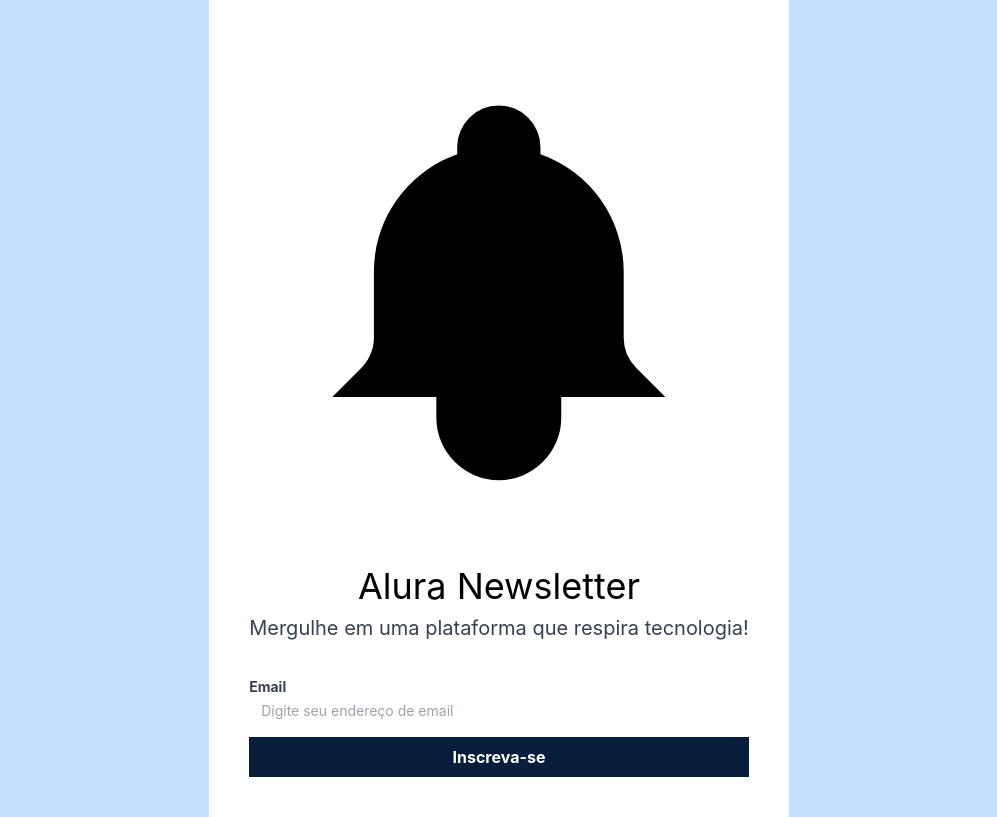
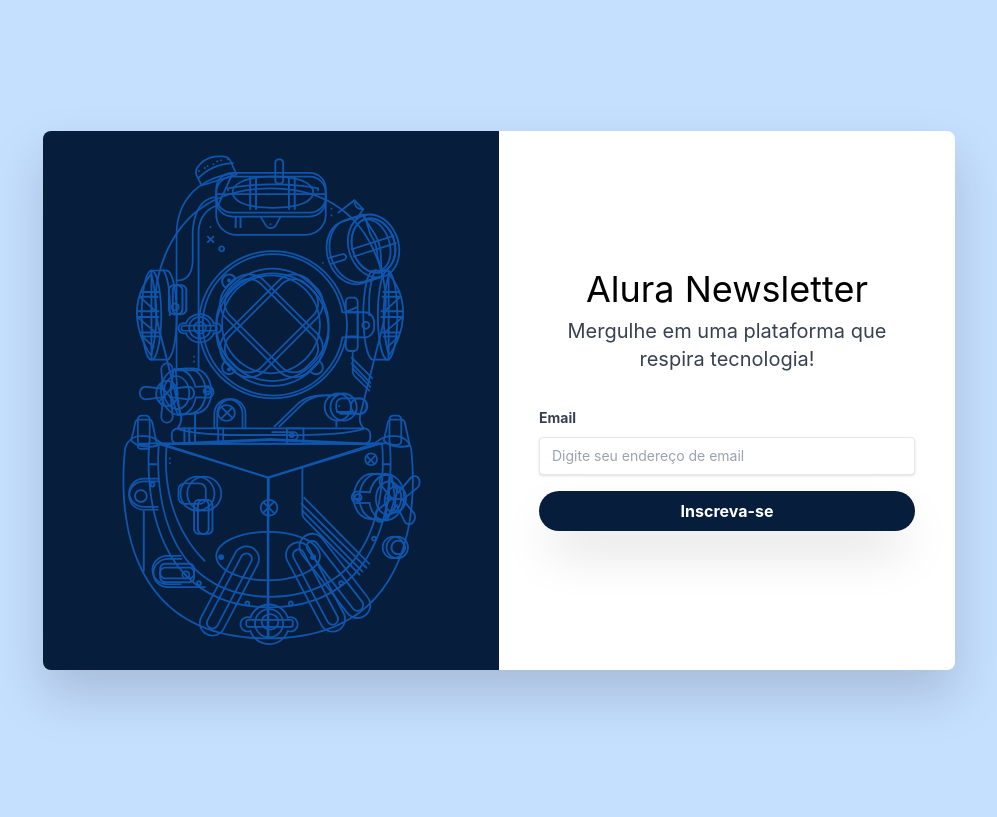
Before and after one commit to thalya-codes/alura-newsletter, a plain HTML site: page newsletter.html in a window 1280 px wide. Shown: the whole page, without its empty margins (141-1138 px from the left). Drawn offline with nearby package versions, Linux system fonts and the light colour scheme.

Commit message:
adiciona alterações do tópico 4

```diff
--- a/newsletter.html
+++ b/newsletter.html
@@ -32,13 +32,13 @@
 </head>
 
 <body class="bg-azul-claro font-inter flex justify-center items-center h-screen">
-    <main class="flex px-6">
-        <section class="bg-azul-escuro hidden">
-            <img class="" src="image/icone-mergulhador.svg" alt="icone de mergulhador">
+    <main class="flex px-6 drop-shadow-2xl lg:w-3/4">
+        <section class="bg-azul-escuro hidden lg:block w-1/2 rounded-l-lg">
+            <img class="p-6 m-auto" src="image/icone-mergulhador.svg" alt="icone de mergulhador">
         </section>
 
-        <section class="bg-white p-10 gap-6 flex flex-col">
-            <div class="">
+        <section class="bg-white p-10 gap-6 flex flex-col justify-center rounded-lg lg:w-1/2 lg:rounded-l-none">
+            <div class="hidden">
                 <svg class=""
                     width="35" height="20" viewBox="0 0 44 20" fill="none" xmlns="http://www.w3.org/2000/svg">
                     <path d="M41.1738 0.994633C40.8556 1.10918 40.6199 1.34129 40.4506 1.70905C40.3201 1.99542 40.2881 2.17026 40.3041 2.53199C40.3178 2.86056 40.3659 3.0776 40.4734 3.28861C40.5444 3.42728 41.7665 5.17565 41.9221 5.36254C41.9748 5.42584 42.0984 5.52834 42.1945 5.58561C42.3661 5.69413 42.373 5.69714 42.6545 5.69714C42.9291 5.69714 42.9474 5.69413 43.1237 5.59465C43.3663 5.45599 43.5722 5.19373 43.6912 4.86818C43.8034 4.56673 43.8285 4.34366 43.7874 4.00303C43.753 3.69255 43.7004 3.52374 43.5814 3.31574C43.4784 3.13789 42.4096 1.60958 42.2242 1.37445C41.9519 1.03081 41.5171 0.874056 41.1738 0.994633Z" />
@@ -58,9 +58,9 @@
             </div>
 
             <form>
-                <label class="text-sm font-bold text-gray-700 mb-2" for="email">Email</label>
-                <input class="text-sm w-full mb-4 pl-3" id="email" type="email" placeholder="Digite seu endereço de email">
-                <button class="font-bold text-white bg-azul-escuro w-full py-2" type="button">Inscreva-se</button>
+                <label class="text-sm font-bold text-gray-700" for="email">Email</label>
+                <input class="text-sm w-full mt-2 mb-4 pl-3 rounded border shadow py-2 focus:outline-none hover:border-azul-claro hover:ring-1 hover:ring-azul-escuro focus:border-azul-escuro focus:ring-1 focus:ring-azul-escuro" id="email" type="email" placeholder="Digite seu endereço de email">
+                <button class="font-bold text-white bg-azul-escuro w-full py-2 rounded-full shadow-2xl hover:bg-azul-hover duration-150" type="button">Inscreva-se</button>
             </form>
         </section>
     </main>
```
